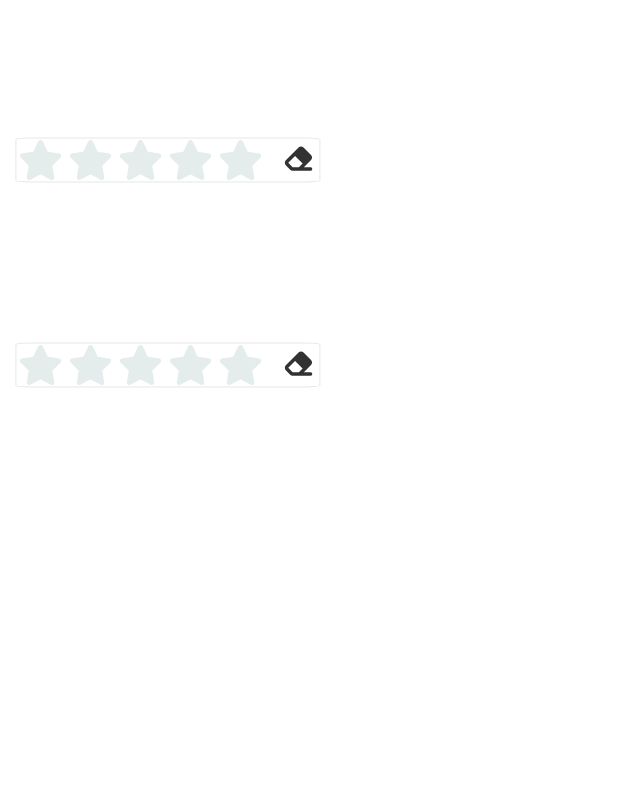
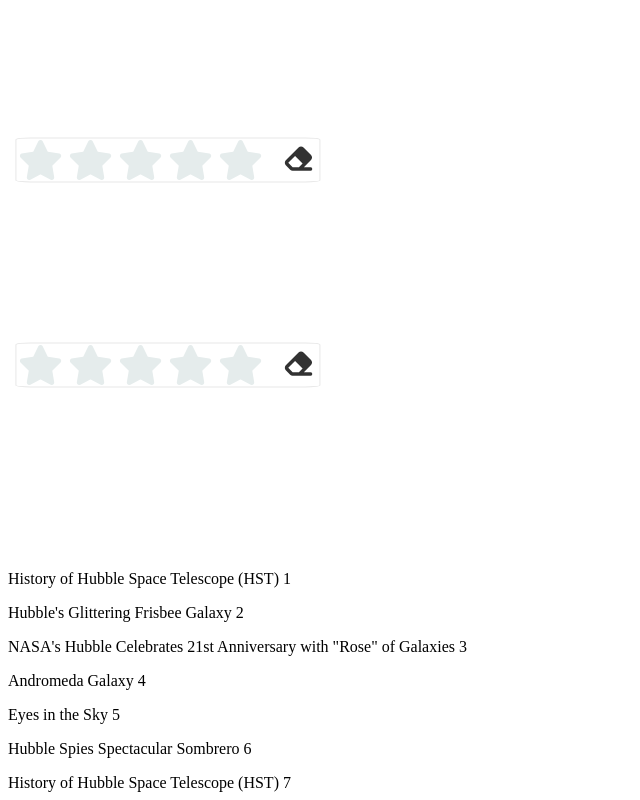
Before and after one commit to sahrabile/Picture-Viewer-Project, a plain HTML site: page html/star-rating-container.html in a window 1280 px wide. Both pictures are taken after a click on the button 298 px from the left and 160 px from the top of the page. Shown: the top 800 px of the page, without its empty margins (0-640 px from the left). Drawn offline with Linux system fonts and the light colour scheme.

Commit message:
fetching json, starting to build containers

```diff
--- a/html/star-rating-container.html
+++ b/html/star-rating-container.html
@@ -11,7 +11,7 @@
 </head>
 <body>
     <div class="rating" id="rating1">
-        <button onclick="eraseRating('rating1')"><svg xmlns="http://www.w3.org/2000/svg" viewBox="0 0 512 512"><!--! Font Awesome Pro 6.1.2 by @fontawesome - https://fontawesome.com License - https://fontawesome.com/license (Commercial License) Copyright 2022 Fonticons, Inc. --><path d="M480 416C497.7 416 512 430.3 512 448C512 465.7 497.7 480 480 480H150.6C133.7 480 117.4 473.3 105.4 461.3L25.37 381.3C.3786 356.3 .3786 315.7 25.37 290.7L258.7 57.37C283.7 32.38 324.3 32.38 349.3 57.37L486.6 194.7C511.6 219.7 511.6 260.3 486.6 285.3L355.9 416H480zM265.4 416L332.7 348.7L195.3 211.3L70.63 336L150.6 416L265.4 416z"/></svg></button>
+        <button onclick="getAlbums()"><svg xmlns="http://www.w3.org/2000/svg" viewBox="0 0 512 512"><!--! Font Awesome Pro 6.1.2 by @fontawesome - https://fontawesome.com License - https://fontawesome.com/license (Commercial License) Copyright 2022 Fonticons, Inc. --><path d="M480 416C497.7 416 512 430.3 512 448C512 465.7 497.7 480 480 480H150.6C133.7 480 117.4 473.3 105.4 461.3L25.37 381.3C.3786 356.3 .3786 315.7 25.37 290.7L258.7 57.37C283.7 32.38 324.3 32.38 349.3 57.37L486.6 194.7C511.6 219.7 511.6 260.3 486.6 285.3L355.9 416H480zM265.4 416L332.7 348.7L195.3 211.3L70.63 336L150.6 416L265.4 416z"/></svg></button>
         <input type="radio" name="star" id="star1">
         <label for="star1"></label>
         <input type="radio" name="star" id="star2">
@@ -37,6 +37,8 @@
         <input type="radio" name="star2" id="star10">
         <label for="star10"></label>
     </div>
+
+    <div id="test"></div>
     <script src="\js\star-rating.js"></script>
 </body>
 </html>
--- a/js/star-rating.js
+++ b/js/star-rating.js
@@ -7,5 +7,49 @@ function eraseRating(div){
             allChildren[i].checked = false;
         }
     }
+    //get the json-file here and erase the rating from the right json
+}
+
+async function getAlbums(){
+    await fetch('\\app-data\\library\\picture-library.json')
+    .then((response) => response.json())
+    .then((json) => {
+        //have a counter to help name the radio button groups
+        let starGroups = 1;
+        //get out each and every album
+        for( let i = 0; i< json.albums.length; i++){
+        console.log(json.albums[i].pictures);
+        let pictures = json.albums[i].pictures;
+            //get out each and every picture
+            for(let j = 0; j<pictures.length; j++){
+                //add a node in element 'test'
+                const testDiv = document.getElementById("test");
+                var node = document.createElement('p');
+                node.innerHTML = json.albums[i].pictures[j].title + ' '+ starGroups;
+                testDiv.appendChild(node);
+                starGroups++;
+            }
+
+        }
+
+    });
+}
+
+
+function createRating(jsonArray){
+    console.log(jsonArray);
+    //const divID = 'rating'+jsonArray[1];
+    //console.log(divID);
+
+
+    //create a rating container
+    //add specific ID
+    //add specific name for all the stars so they don't get mixed upp
+    //add eraseRating function to the button
 
 }
+
+function saveRating(){
+    //get the correct Json for the picture
+    //set the rating value
+}
```
